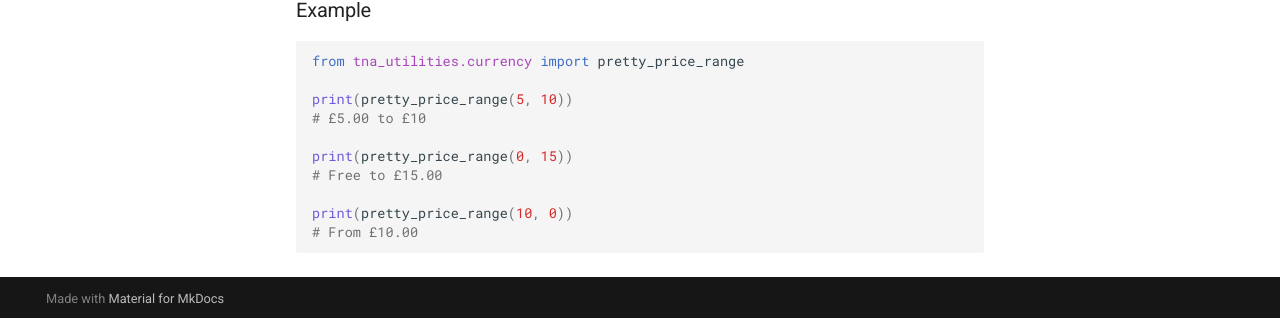
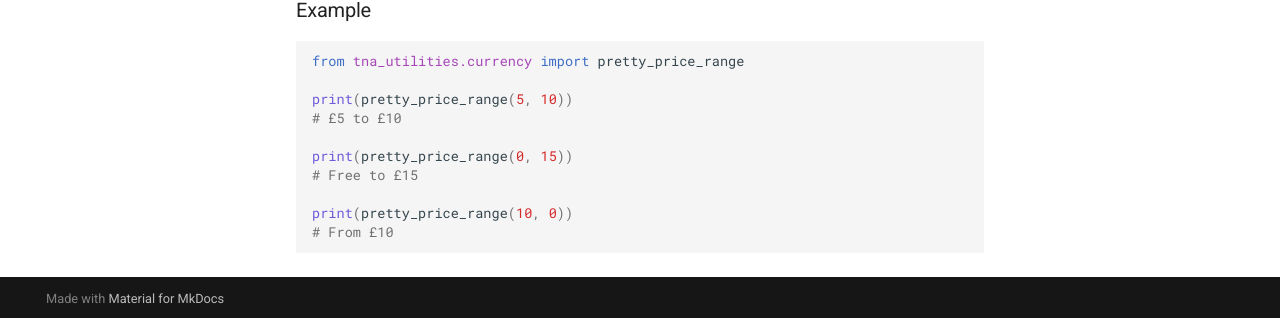
Before and after one commit to nationalarchives/python-utilities, an MkDocs documentation site: the page built from docs/currency.md, in a window 1280 px wide and 900 px high, scrolled down 1355 px. Shown: the part 579-897 px from the top of the window. Built offline with MkDocs 1.6.1 and Material for MkDocs 9.7.7, drawn with Linux system fonts in a browser that asks for light colours; comment, search, counter and statistics services are not loaded.

Commit message:
Update currency documentation and enhance pretty_price_range tests for consistency

````diff
--- a/docs/currency.md
+++ b/docs/currency.md
@@ -72,11 +72,11 @@ Formats a price range.
 from tna_utilities.currency import pretty_price_range
 
 print(pretty_price_range(5, 10))
-# £5.00 to £10
+# £5 to £10
 
 print(pretty_price_range(0, 15))
-# Free to £15.00
+# Free to £15
 
 print(pretty_price_range(10, 0))
-# From £10.00
+# From £10
 ```
````
Also changed, not shown: 1 other file.
